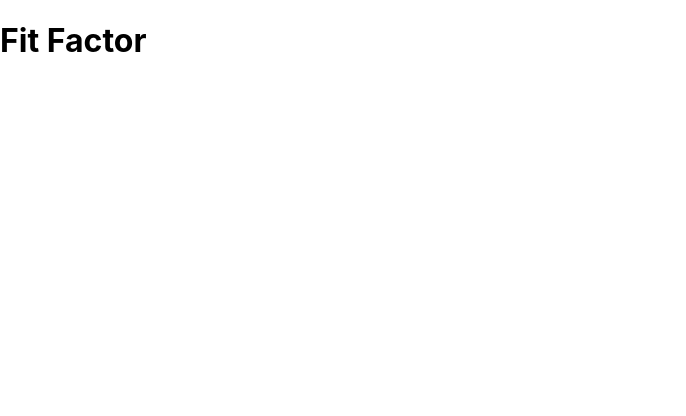
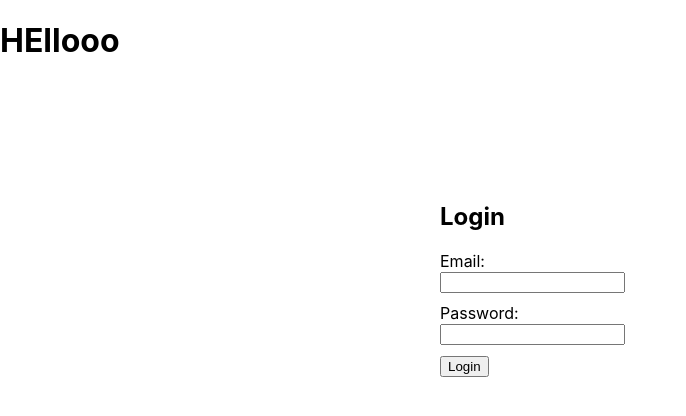
Before and after one commit to michaelmaytin/fit-factor-app, a React (Create React App) app in the folder frontend/: page /login in a window 1280 px wide. Shown: the top 416 px of the page, without its empty margins (0-686 px from the left). Built offline with nearby package versions, Linux system fonts and the light colour scheme.

Commit message:
Create basic login input

```diff
--- a/frontend/package.json
+++ b/frontend/package.json
@@ -10,6 +10,7 @@
     "axios": "^1.9.0",
     "react": "^19.1.0",
     "react-dom": "^19.1.0",
+    "react-router-dom": "^7.6.2",
     "react-scripts": "5.0.1",
     "web-vitals": "^2.1.4"
   },
--- a/frontend/public/index.html
+++ b/frontend/public/index.html
@@ -27,6 +27,7 @@
     <title>React App</title>
   </head>
   <body>
+    <h1>HEllooo</h1>
     <noscript>You need to enable JavaScript to run this app.</noscript>
     <div id="root"></div>
     <!--
--- a/frontend/src/App.js
+++ b/frontend/src/App.js
@@ -1,5 +1,16 @@
+import React from 'react';
+import { BrowserRouter as Router, Routes, Route } from 'react-router-dom';
+import LoginPage from './pages/LoginPage';
+
 function App() {
-  return <h1>Fit Factor</h1>;
+  return (
+      <Router>
+        <Routes>
+          <Route path ="/login" element={<LoginPage/>} />
+          {/* Other Routes will go here */}
+        </Routes>
+      </Router>
+      );
 }
 
 export default App;
--- /dev/null
+++ b/frontend/src/pages/LoginPage.js
@@ -0,0 +1,41 @@
+import React, { useState } from 'react';
+
+function LoginPage() {
+  const [email, setEmail] = useState('');
+  const [password, setPassword] = useState('');
+
+  const handleLogin = (e) => {
+    e.preventDefault();
+    console.log('Logging in with: ', email, password);
+    // Later call your Flask API to verify credentials
+  };
+
+  return (
+    <div style={{ maxWidth: '400px', margin: 'auto', paddingTop: '100px' }}>
+      <h2>Login</h2>
+      <form onSubmit={handleLogin}>
+        <div style={{ marginBottom: '10px' }}>
+          <label>Email:</label><br />
+          <input
+            type="email"
+            value={email}
+            onChange={(e) => setEmail(e.target.value)}
+            required
+          />
+        </div>
+        <div style={{ marginBottom: '10px' }}>
+          <label>Password:</label><br />
+          <input
+            type="password"
+            value={password}
+            onChange={(e) => setPassword(e.target.value)}
+            required
+          />
+        </div>
+        <button type="submit">Login</button>
+      </form>
+    </div>
+  );
+}
+
+export default LoginPage;
--- a/frontend/src/pages/login.jsx
+++ /dev/null
@@ -1 +0,0 @@
-// Placeholder for now
```
Also changed, not shown: 1 other file (tests, documents, lock files or other folders).
